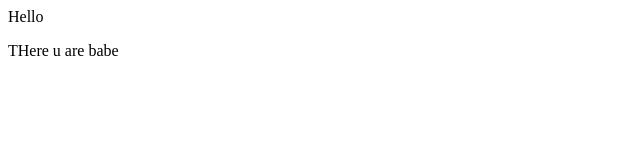
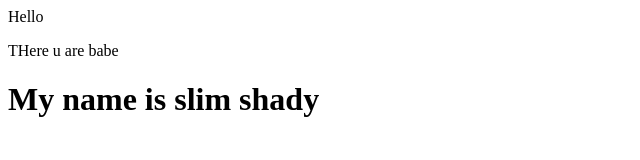
Before and after one commit to rohit-gupta-dev/demo-repo, a plain HTML site: page index.html in a window 1280 px wide. Shown: the whole page, without its empty margins (0-640 px from the left). Drawn offline with Linux system fonts and the light colour scheme.

Commit message:
feat: add new feature

```diff
--- a/index.html
+++ b/index.html
@@ -1,2 +1,4 @@
 <div>Hello</div>
 <p>THere u are babe </p>
+
+<h1> My name is slim shady </h1>
```
